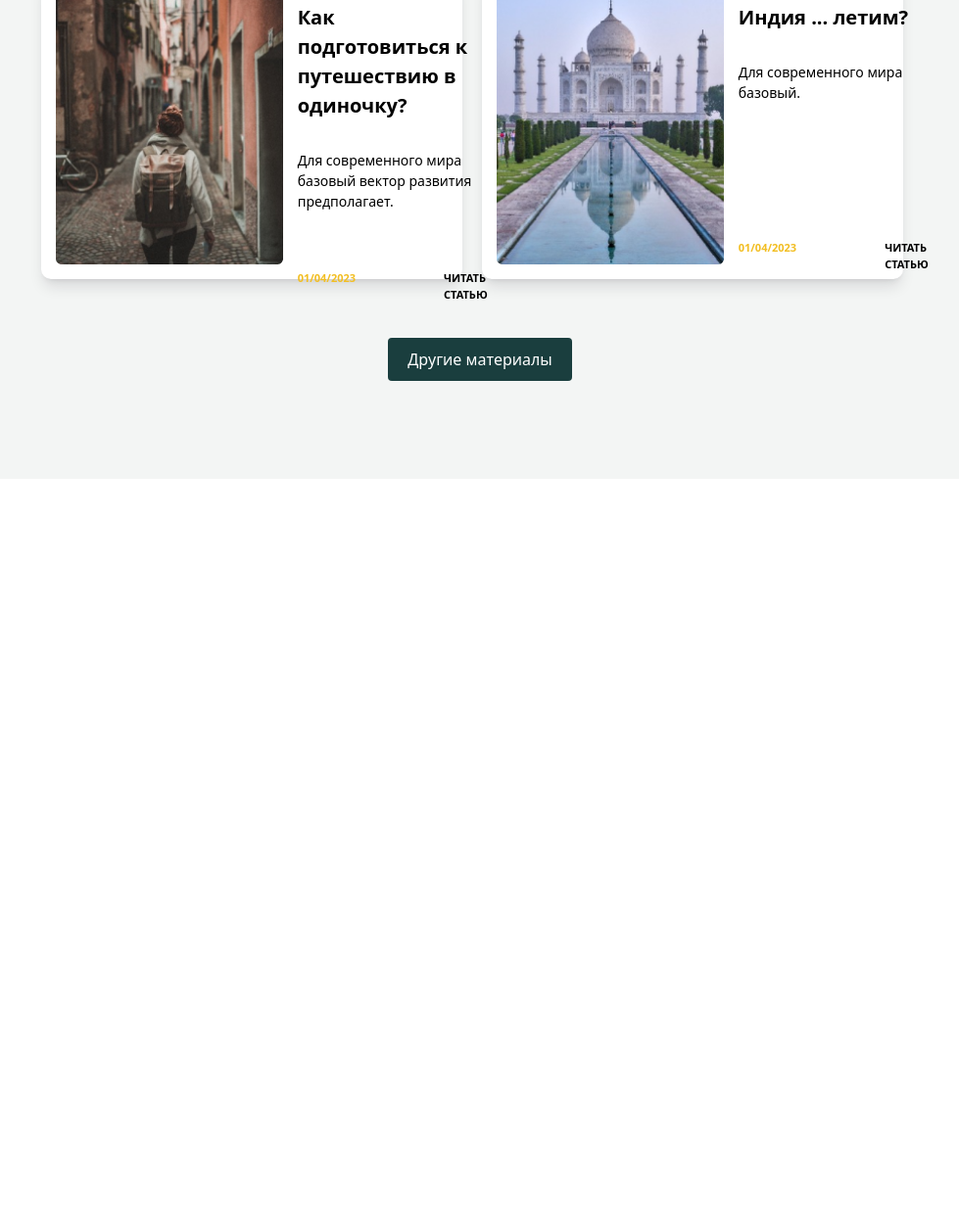
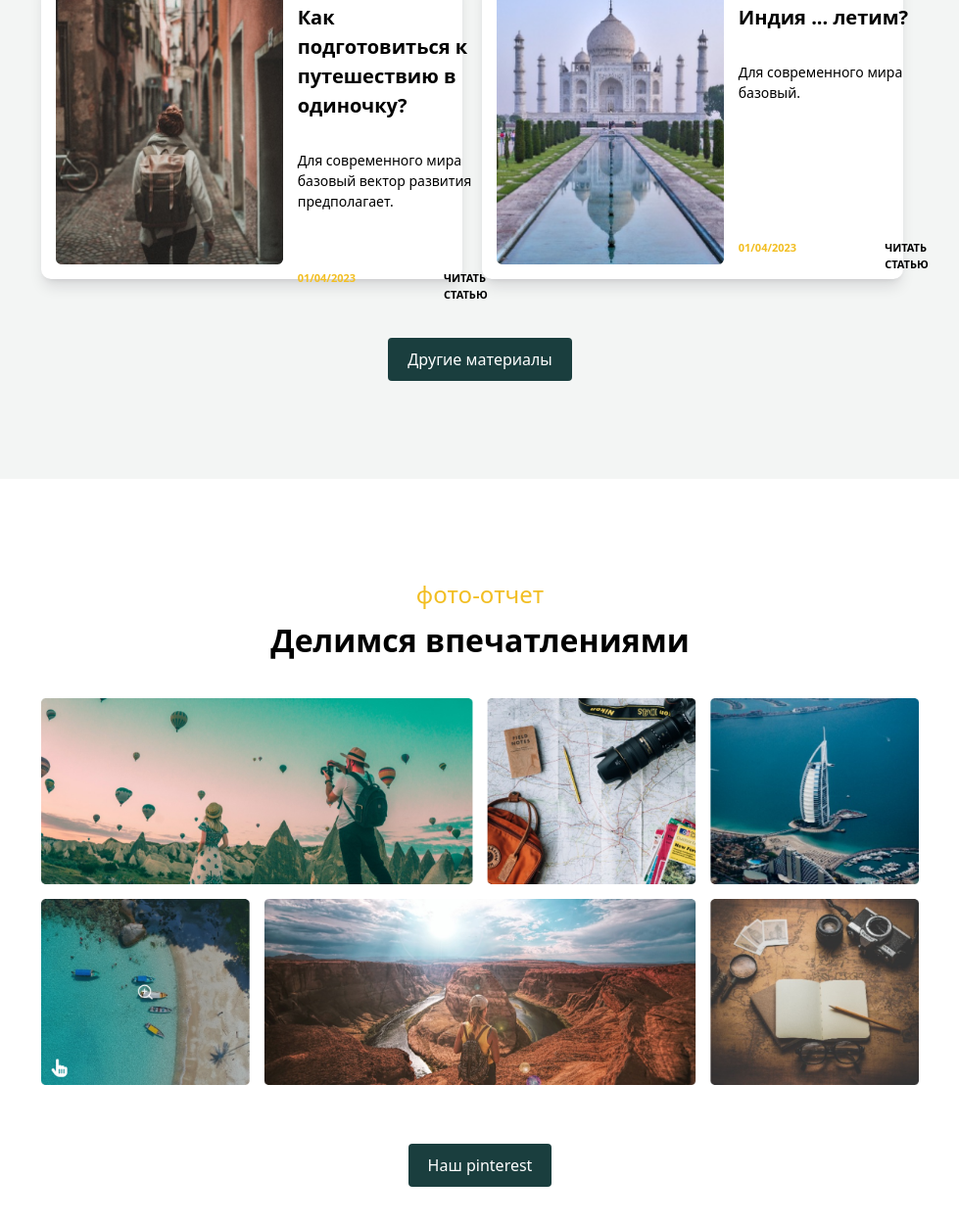
Before and after one commit to Shohrukh77/Home-Work-1, a website: page src/index.html in a window 1280 px wide. Shown: the part 4236-5487 px from the top of the page at 98% size, without its empty margins (150-1129 px from the left). Before the commit the page ends 4725 px from the top, so only its background shows below. Drawn offline with Linux system fonts and the light colour scheme.

Commit message:
Created section-6

```diff
--- a/src/index.html
+++ b/src/index.html
@@ -159,7 +159,8 @@
                         class="w-[48%] h-[312px] p-[15px] bg-white rounded-[10px] shadow-lg shadow-[#18121E1F] flex gap-[15px]">
                         <img src="./Rectangle 19 (1).png" alt="">
                         <div class="mt-[15px]">
-                            <p class="font-semibold text-[20px] mb-[30px] underline decoration-solid">Долой сомнения! Весь мир открыт для вас!</p>
+                            <p class="font-semibold text-[20px] mb-[30px] underline decoration-solid">Долой сомнения!
+                                Весь мир открыт для вас!</p>
                             <p class="text-[14px]">Для современного мира базовый вектор развития предполагает
                                 независимые способы реализации
                                 соответствующих условий активизации.</p>
@@ -173,7 +174,8 @@
                         class="w-[48%] h-[312px] p-[15px] bg-white rounded-[10px] shadow-lg shadow-[#18121E1F] flex gap-[15px]">
                         <img src="./Rectangle 19 (2).png" alt="">
                         <div class="mt-[15px]">
-                            <p class="font-semibold text-[20px] mb-[30px]">Как подготовиться к путешествию в одиночку? </p>
+                            <p class="font-semibold text-[20px] mb-[30px]">Как подготовиться к путешествию в одиночку?
+                            </p>
                             <p class="text-[14px]">Для современного мира базовый вектор развития предполагает.</p>
                             <div class="flex text-[11px] mt-[60px]">
                                 <p class="text-[#F2BE22] font-semibold mr-[90px]">01/04/2023</p>
@@ -195,9 +197,20 @@
                     </article>
                 </div>
                 <div class="flex justify-center mt-[60px]">
-                    <button
-                    class="text-white border-none rounded-[4px] bg-[#1A3E3E] p-[10px] px-[20px]">Другие материалы</button>
+                    <button class="text-white border-none rounded-[4px] bg-[#1A3E3E] p-[10px] px-[20px]">Другие
+                        материалы</button>
                 </div>
+            </div>
+        </section>
+        <section class="w-[70%] m-auto py-[100px]">
+            <div class="flex flex-col items-center gap-[10px] mb-[40px]">
+                <p class="text-[#F2BE22] text-[24px]">фото-отчет</p>
+                <h1 class="font-bold text-[32px] leading-[38px]">Делимся впечатлениями</h1>
+            </div>
+            <img src="./Group 12.png" alt="">
+            <div class="flex justify-center mt-[60px]">
+                <button class="text-white border-none rounded-[4px] bg-[#1A3E3E] p-[10px] px-[20px]">Наш
+                    pinterest</button>
             </div>
         </section>
     </main>
```
Also changed, not shown: src/Group 12.png (added), src/output.css.
